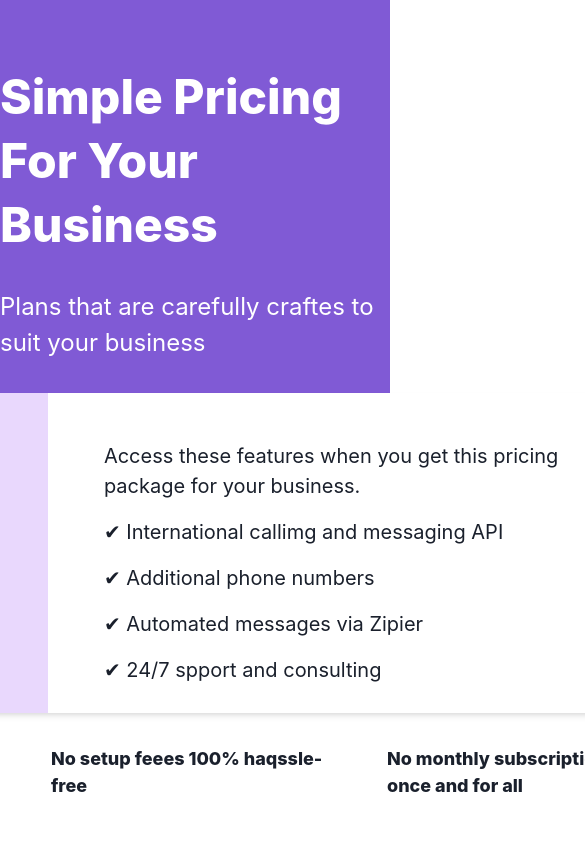
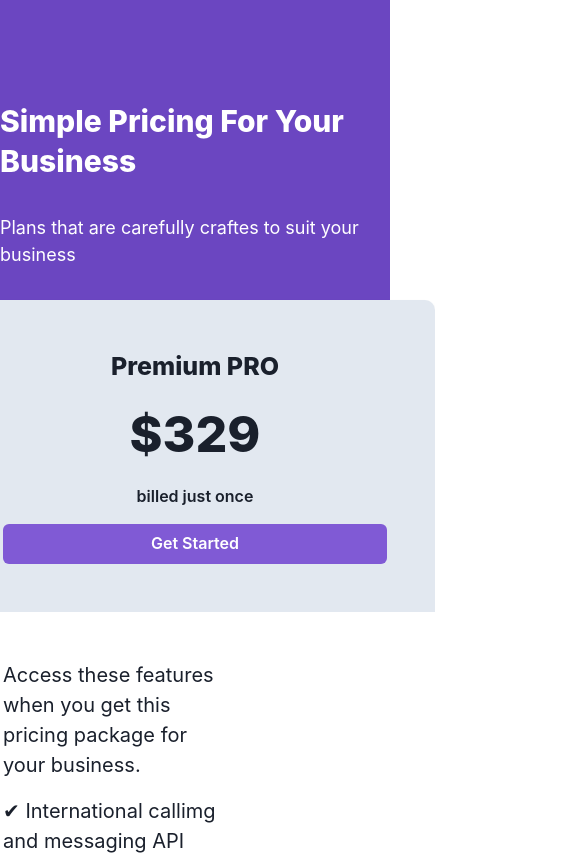
Before and after one commit to siska199/learn-chakra-ui, a React (Create React App) app: page / in a window 390 px wide. Shown: the top 855 px of the page, 585 px wide, since content can reach past the window. Built offline with nearby package versions, Linux system fonts and the light colour scheme.

Commit message:
add responsiveness

```diff
--- a/src/App.js
+++ b/src/App.js
@@ -42,10 +42,10 @@ function App() {
       direction="column"
       justifyContent="center"
       position="relative"
-      h="54rem"
+      h={["100rem", "100rem", "54rem"]}
       margin="auto"
     >
-      <Box bg="#805AD5" h="50%"></Box>
+      <Box bg="purple.600" h="50%"></Box>
       <Box bg="white" h="50%"></Box>
       <Box
         position="absolute"
@@ -57,27 +57,26 @@ function App() {
         alignItems="center"
         gap="2rem"
       >
-        <Heading fontSize="48px" color="white" fontWeight="800">
+        <Heading
+          fontSize={["3xl", "3xl", "5xl"]}
+          color="white"
+          fontWeight="800"
+        >
           Simple Pricing For Your Business
         </Heading>
-        <Text fontSize="24px" fontWeight="400" color="white">
+        <Text fontSize={["lg", "lg", "2xl"]} fontWeight="400" color="white">
           Plans that are carefully craftes to suit your business
         </Text>
 
-        <HStack
+        <Flex
           bg="white"
           borderRadius="10px"
-          width="60rem"
-          height="20rem"
+          width={["30rem", "30rem", "60rem"]}
           shadow="md"
+          overflow="hidden"
+          direction={["column", "column", "row"]}
         >
-          <Box
-            h="100%"
-            w="35%"
-            bg="#E9D8FD"
-            borderTopLeftRadius="10px"
-            borderBottomLeftRadius="10px"
-          >
+          <Box h="100%" w={["100%", "100%", "35%"]} bg="gray.200">
             <Flex
               h="100%"
               direction="column"
@@ -109,12 +108,19 @@ function App() {
               ))}
             </Stack>
           </Box>
-        </HStack>
+        </Flex>
 
-        <Flex w="60rem" justifyContent="space-between"  gap="2rem"  fontWeight="800" fontSize="18px">
+        <Flex
+          w={["100%","100%","60rem"]}
+          justifyContent="space-between"
+          gap="2rem"
+          fontWeight="800"
+          fontSize="18px"
+          direction={["column", "column", "row"]}
+        >
           {benefits.map((data, i) => (
             <>
-              <Box key={i} w="30%" >
+              <Box key={i} w="30%">
                 {data.text}
               </Box>
             </>
--- a/src/index.js
+++ b/src/index.js
@@ -1,8 +1,13 @@
 import React from 'react';
 import ReactDOM from 'react-dom/client';
 import App from './App';
-import {ChakraProvider} from "@chakra-ui/react"
+import {ChakraProvider, extendTheme} from "@chakra-ui/react"
 const root = ReactDOM.createRoot(document.getElementById('root'));
+
+const myTheme = extendTheme({
+
+})
+
 root.render(
   <React.StrictMode>
     <ChakraProvider>
```
